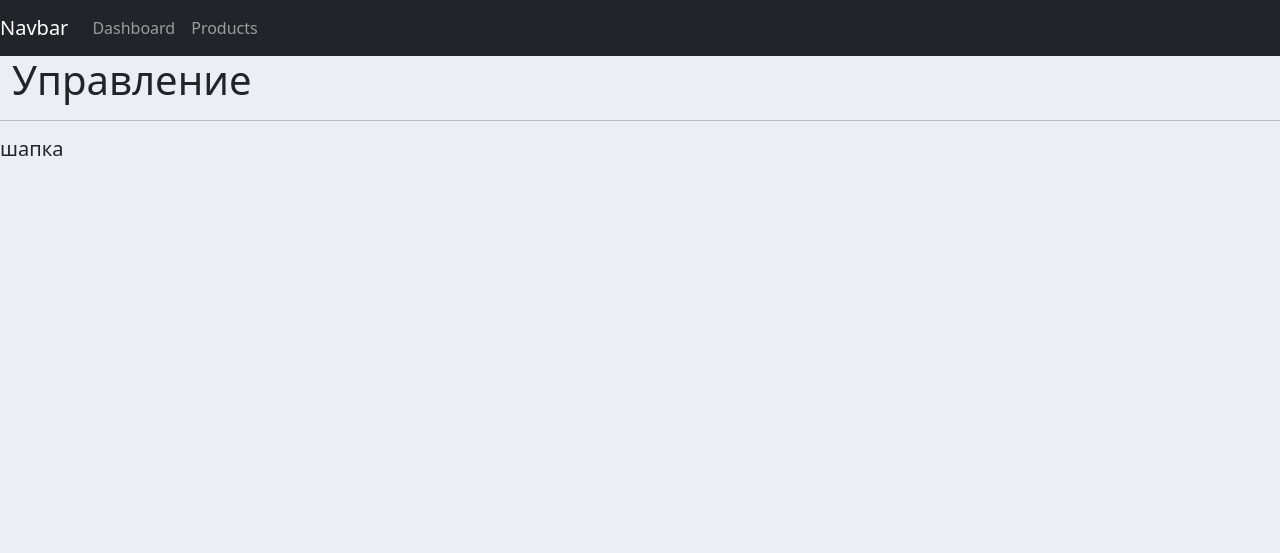
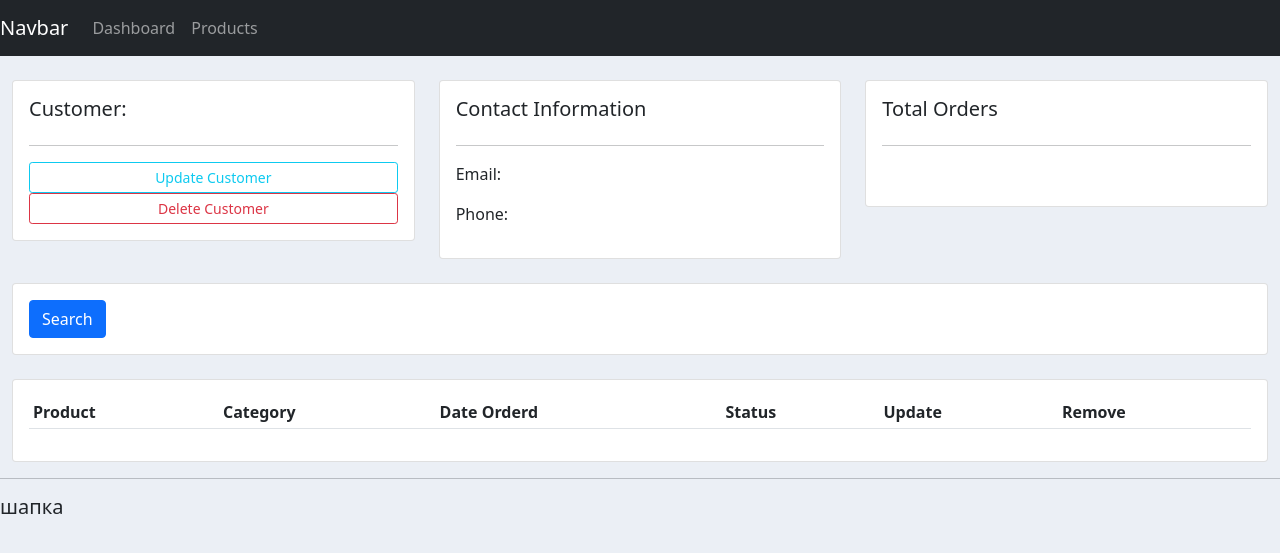
Before and after one commit to dimer3799/customer_management, a Django app: page /customer in a window 1280 px wide. Shown: the top 553 px of the page. Run offline with Django 3.2, Linux system fonts and the light colour scheme; lists and menus that the app fills with data are empty; some libraries are stand-ins or nearby versions.

Commit message:
update static file

```diff
--- /dev/null
+++ b/accounts/static/css/base.css
@@ -0,0 +1,20 @@
+#logo{
+}
+
+body{
+    background-color: #ebeff5;
+}
+
+
+#total-orders{
+    background-color: #4cb4c7;
+}
+
+
+#orders-delivered{
+    background-color: #7abecc;
+}
+
+#orders-pending{
+    background-color: #7CD1C0;
+}
--- a/accounts/templates/accounts/base.html
+++ b/accounts/templates/accounts/base.html
@@ -1,35 +1,10 @@
+{% load static %}
 <!DOCTYPE html>
 <html>
 <head>
     <title>CRM</title>
     <link href="https://cdn.jsdelivr.net/npm/bootstrap@5.0.0-beta1/dist/css/bootstrap.min.css" rel="stylesheet" integrity="sha384-giJF6kkoqNQ00vy+HMDP7azOuL0xtbfIcaT9wjKHr8RbDVddVHyTfAAsrekwKmP1" crossorigin="anonymous">
-    <style>
-
-		#logo{
-		}
-
-		body{
-			background-color: #ebeff5;
-		}
-
-
-		#total-orders{
-			background-color: #4cb4c7;
-		}
-
-
-		#orders-delivered{
-			background-color: #7abecc;
-		}
-
-		#orders-pending{
-			background-color: #7CD1C0;
-		}
-
-
-
-
-	</style>
+    <link rel="stylesheet" type="text/css" href="{% static '/css/base.css' %}">
 </head>
 <body>
     {% include "accounts/navbar.html" %}
--- a/accounts/templates/accounts/customer.html
+++ b/accounts/templates/accounts/customer.html
@@ -1,4 +1,66 @@
 {% extends "accounts/base.html" %}
 {% block content %}
-    <h1>Управление</h1>
+<br>
+
+<div class="row">
+	<div class="col-md">
+		<div class="card card-body">
+			<h5>Customer:</h5>
+			<hr>
+			<a class="btn btn-outline-info  btn-sm btn-block" href="">Update Customer</a>
+			<a class="btn btn-outline-danger  btn-sm btn-block" href="">Delete Customer</a>
+
+		</div>
+	</div>
+
+	<div class="col-md">
+		<div class="card card-body">
+			<h5>Contact Information</h5>
+			<hr>
+			<p>Email: </p>
+			<p>Phone: </p>
+		</div>
+	</div>
+
+	<div class="col-md">
+		<div class="card card-body">
+			<h5>Total Orders</h5>
+			<hr>
+			<h1 style="text-align: center;padding: 10px"></h1>
+		</div>
+	</div>
+</div>
+
+
+<br>
+<div class="row">
+	<div class="col">
+		<div class="card card-body">
+			<form method="get">
+
+		    <button class="btn btn-primary" type="submit">Search</button>
+		  </form>
+		</div>
+	</div>
+
+</div>
+<br>
+
+<div class="row">
+	<div class="col-md">
+		<div class="card card-body">
+			<table class="table table-sm">
+				<tr>
+					<th>Product</th>
+					<th>Category</th>
+					<th>Date Orderd</th>
+					<th>Status</th>
+					<th>Update</th>
+					<th>Remove</th>
+				</tr>
+
+			</table>
+		</div>
+	</div>
+</div>
 {% endblock content %}
--- a/accounts/templates/accounts/navbar.html
+++ b/accounts/templates/accounts/navbar.html
@@ -1,3 +1,5 @@
+{% load static %}
+
 <nav class="navbar navbar-expand-lg navbar-dark bg-dark">
     <a class="navbar-brand" href="#">Navbar</a>
     <button class="navbar-toggler" type="button" data-toggle="collapse" data-target="#navbarSupportedContent" aria-controls="navbarSupportedContent" aria-expanded="false" aria-label="Toggle navigation">
```
Also changed, not shown: crm/settings.py (+7 -0 lines).
